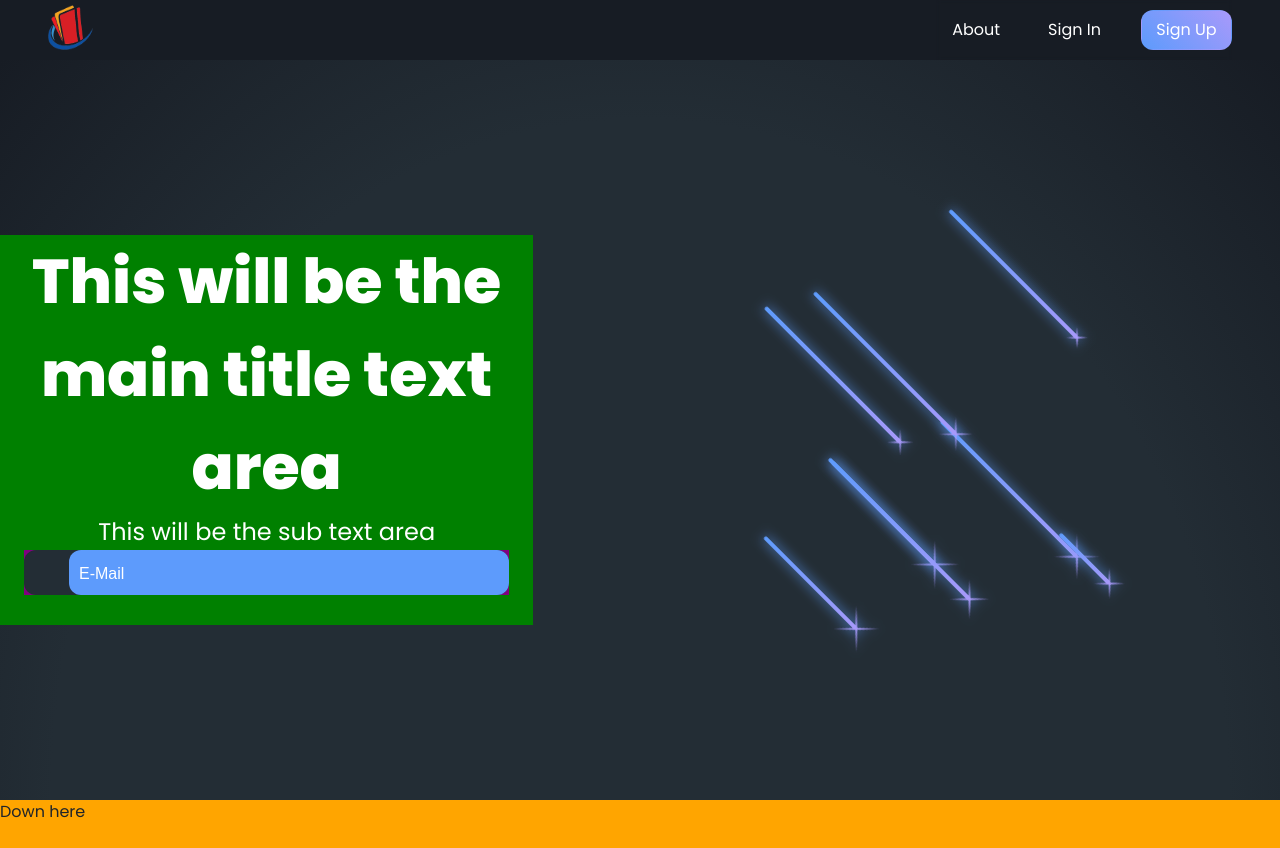
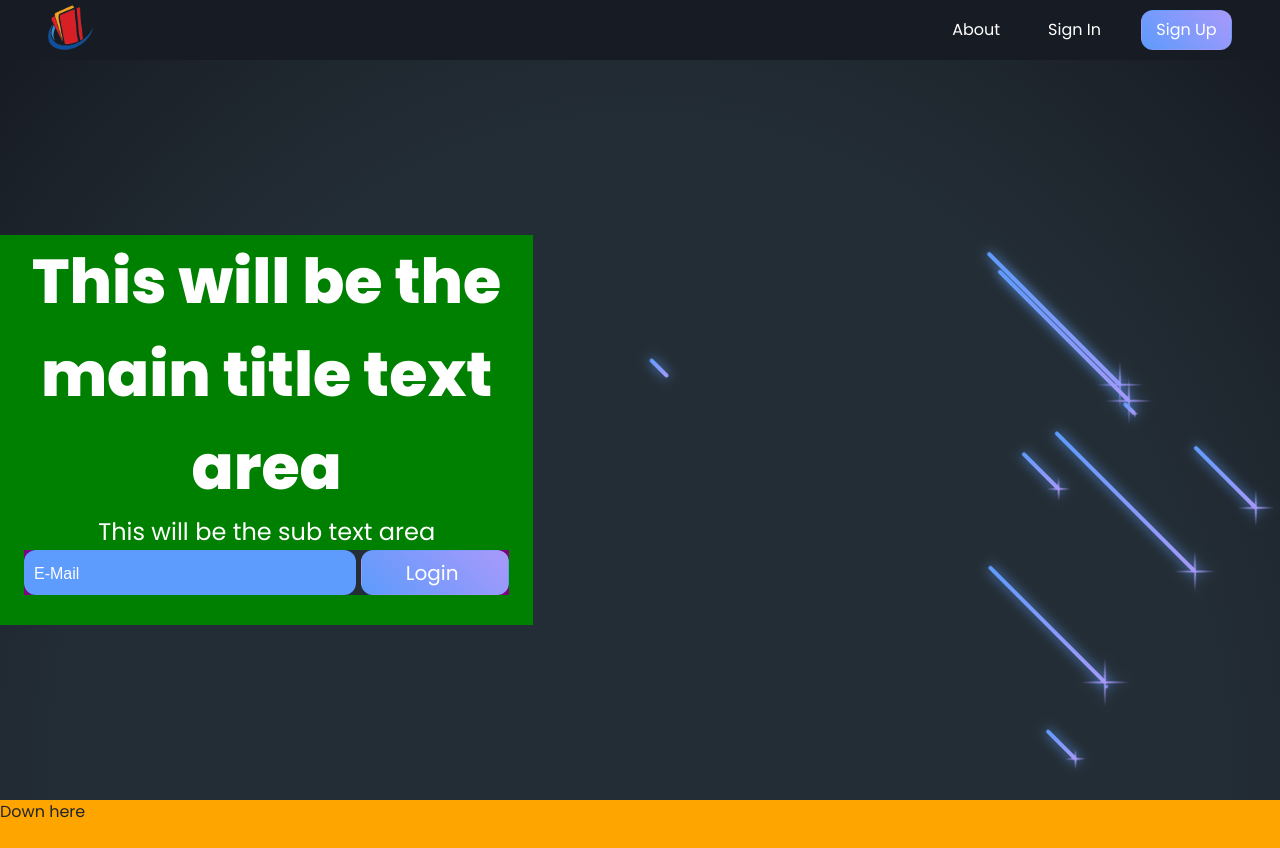
Before and after one commit to honestabej/cctracker, a React (Create React App) app in the folder react-fe/: page / in a window 1280 px wide. Shown: the top 848 px of the page. Built offline with nearby package versions, Linux system fonts and the light colour scheme.

Commit message:
Home page changes

```diff
--- a/react-fe/src/pages/Home/Home.jsx
+++ b/react-fe/src/pages/Home/Home.jsx
@@ -20,6 +20,7 @@ function Home() {
                   <input class="home-input" type="text" placeholder=" " required />
                   <div class="home-cut home-email"></div>
                   <label class="placeholder">E-Mail</label>
+                  <input class="home-signin-btn" type="submit" value="Login" />
                 </div>
               </form>
             </div>
--- a/react-fe/src/pages/Home/Home.scss
+++ b/react-fe/src/pages/Home/Home.scss
@@ -50,17 +50,18 @@ $itemWidth: $inputHeight;
 }
 
 .signup form .home-input-container{
+  display: flex;
   height: $inputHeight;
   margin-bottom: 30px;
   position: relative;
+  text-align: left;
   border-radius: $borderRadius;
   background-color: $siteDark;
 }
 
 .home-input-container .home-input {
   height: 100%;
-  width: calc(100% - 45px);
-  margin-left: $inputHeight;
+  width: calc(100% - 150px);
   padding-left: 10px;
   border-radius: $borderRadius;
   background-color: $siteBlue;
@@ -79,12 +80,32 @@ $itemWidth: $inputHeight;
 
 }
 
+.home-input-container .home-signin-btn {
+  width: 150px;
+  margin-left: 5px;
+  color: #fff;
+  font-size: 20px;
+  font-weight: 500;
+  padding-left: 0px;
+  background: $siteGradient;
+  border: 1px solid transparent;
+  transition: 0.5s ease all;
+  cursor: pointer;
+  border-radius: $borderRadius;
+}
+
+.home-input-container .home-signin-btn:hover {
+  border-color: $sitePurple;
+  background: rgba($siteBlue, 0.3);
+  color: $siteWhite;
+}
+
 .home-input-container .placeholder {
   color: $siteWhite;
   font-family: sans-serif;
   line-height: 15px;
   top: 16px;
-  left: 55px;
+  left: 10px;
   pointer-events: none;
   position: absolute;
   transform-origin: 0 50%;
@@ -104,18 +125,12 @@ $shooting-time: 3000ms;
 
 .night-container .night {
   justify-content: center;
-  align-items: center;
   position: relative;
-  width: 100%;
-  height: 100%;
   transform: rotateZ(45deg);
-  // animation: sky 200000ms linear infinite;
 }
 
 .night .shooting_star {
   position: absolute;
-  left: 50%;
-  top: 50%;
   // width: 100px;
   height: 4px; // Width of streak
   background: linear-gradient(-45deg, $sitePurple, $siteBlue);
```
Also changed, not shown: 2 other files (tests, documents, lock files or other folders).
